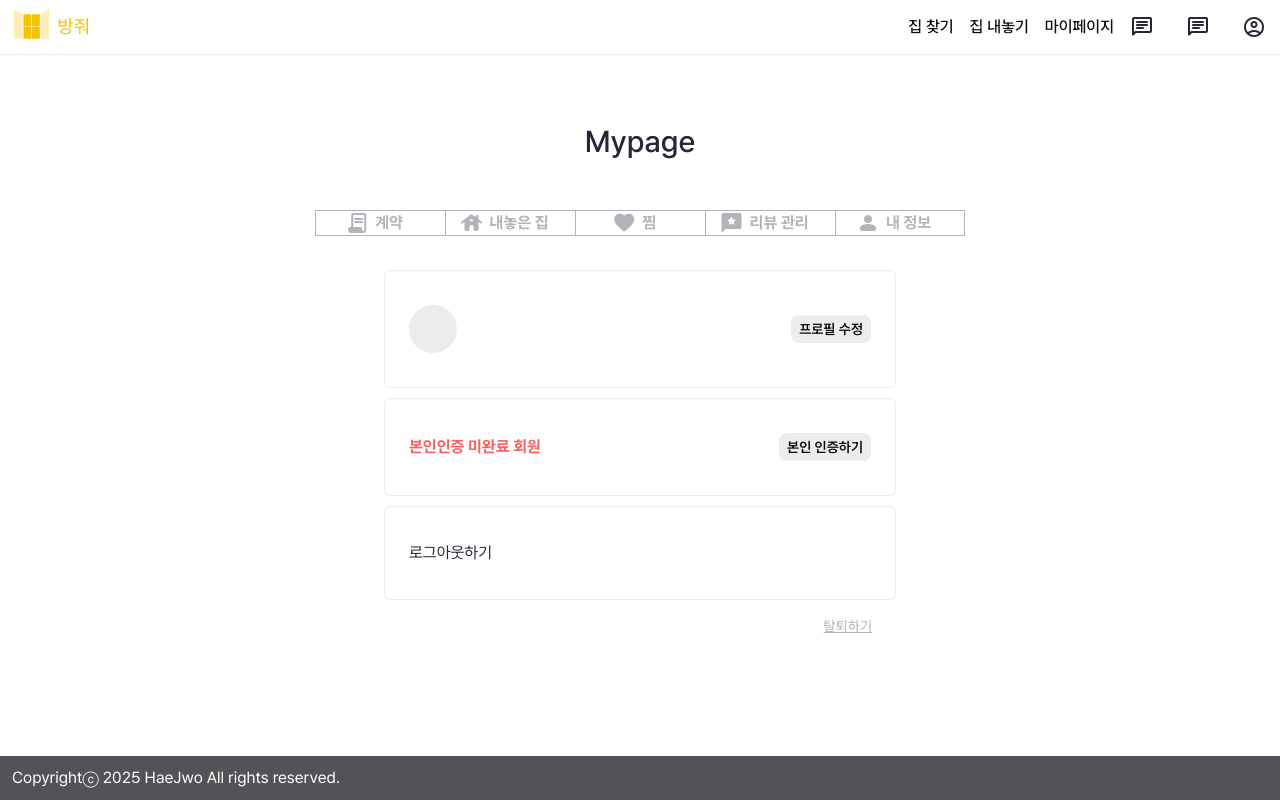
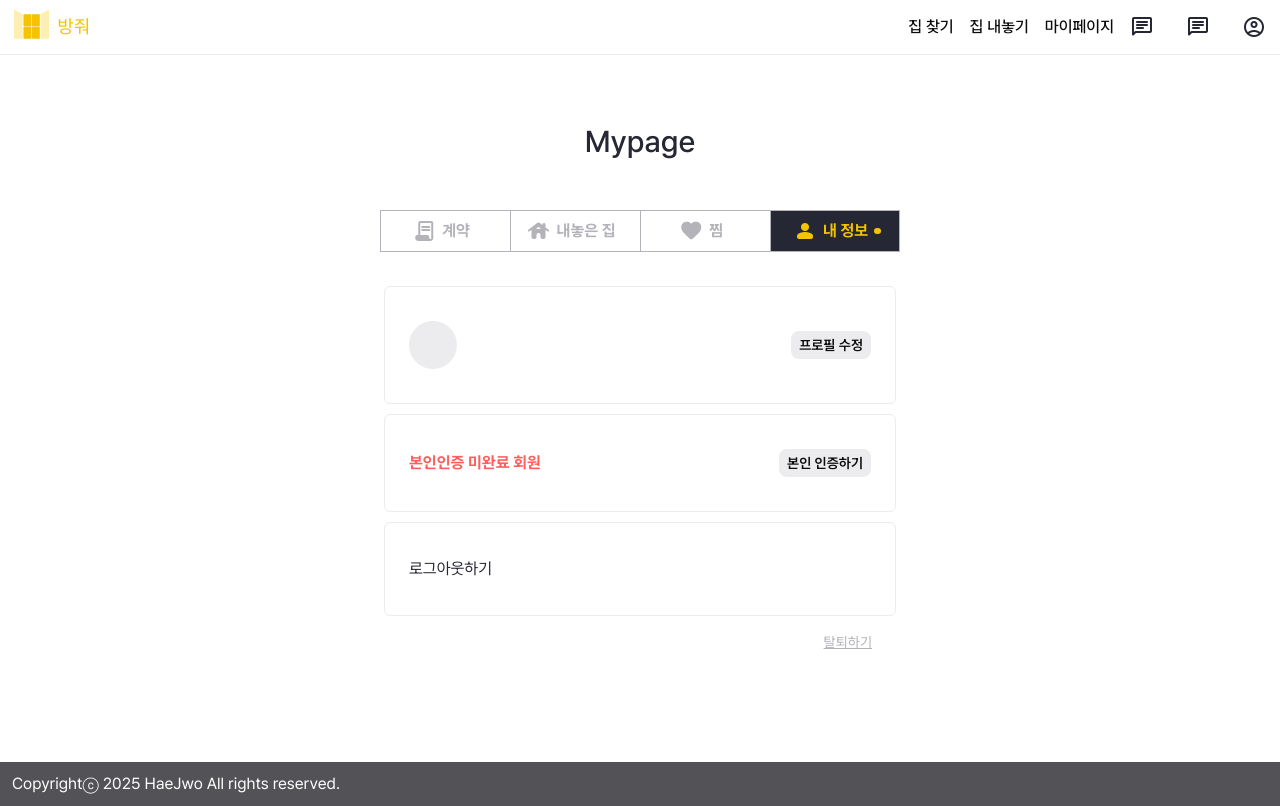
Before and after one commit to eosa1414/bang-jwo, a React (Vite) app in the folder front-end/: page /mypage in a window 1280 px wide. Built offline with nearby package versions, Linux system fonts and the light colour scheme; no server answers; sample sign-in values are in the browser's storage; a web font is replaced by a local one.

Commit message:
feat: 사용하지 않는 리뷰 메뉴 삭제, figma대로 스타일 적용 완료

```diff
--- a/front-end/src/features/mypage/components/MypageNav.tsx
+++ b/front-end/src/features/mypage/components/MypageNav.tsx
@@ -1,4 +1,4 @@
-import { useNavigate } from "react-router-dom";
+import { useLocation, useNavigate } from "react-router-dom";
 import MaterialIcon from "../../../components/MaterialIcon";
 
 interface NavItem {
@@ -11,32 +11,43 @@ const navItems: NavItem[] = [
   { name: "계약", icon: "contract", path: "contract" },
   { name: "내놓은 집", icon: "house", path: "sell" },
   { name: "찜", icon: "favorite", path: "like" },
-  { name: "리뷰 관리", icon: "reviews", path: "review" },
+  // { name: "리뷰 관리", icon: "reviews", path: "review" },
   { name: "내 정보", icon: "person", path: "" },
 ];
 
 const MypageNav = () => {
   const navigate = useNavigate();
+  const location = useLocation();
 
   return (
-    <div className="flex flex-wrap">
-      {navItems.map((item, idx) => (
+    <div className="flex max-w-full">
+      {navItems.map((item, idx) => {
+        const isActive =
+          item.path == ""
+            ? location.pathname == "/mypage"
+            : location.pathname.includes(`${item.path}`);
+        return (
           <div
             key={idx}
             onClick={() => {
               navigate(item.path);
             }}
-          className={`cursor-pointer flex items-center gap-1.5 justify-center border-y-1 border-l-1 border-neutral-gray text-neutral-gray w-[130px] p-[0.5rem_0_0.5rem_0.25rem]${
+            className={`cursor-pointer flex items-center gap-1.5 justify-center border-y-1 border-l-1 border-neutral-gray w-[130px] p-[0.5rem_0rem_0.5rem_0.25rem] ${
               idx === navItems.length - 1 ? " border-r-1" : ""
-          } `}
+            } ${
+              isActive ? "bg-neutral-dark300 text-gold" : "text-neutral-gray"
+            }`}
           >
             <MaterialIcon icon={item.icon} fill={true} />
             <span className="font-bold">{item.name}</span>
             <span
-            className={`w-[6.85px] h-[6.85px] rounded-full bg-gold invisible`}
+              className={`w-[6.85px] h-[6.85px] rounded-full bg-gold ${
+                isActive ? "" : "invisible"
+              }`}
             />
           </div>
-      ))}
+        );
+      })}
     </div>
   );
 };
```
Lines whose indentation alone changed are shown as unchanged.
